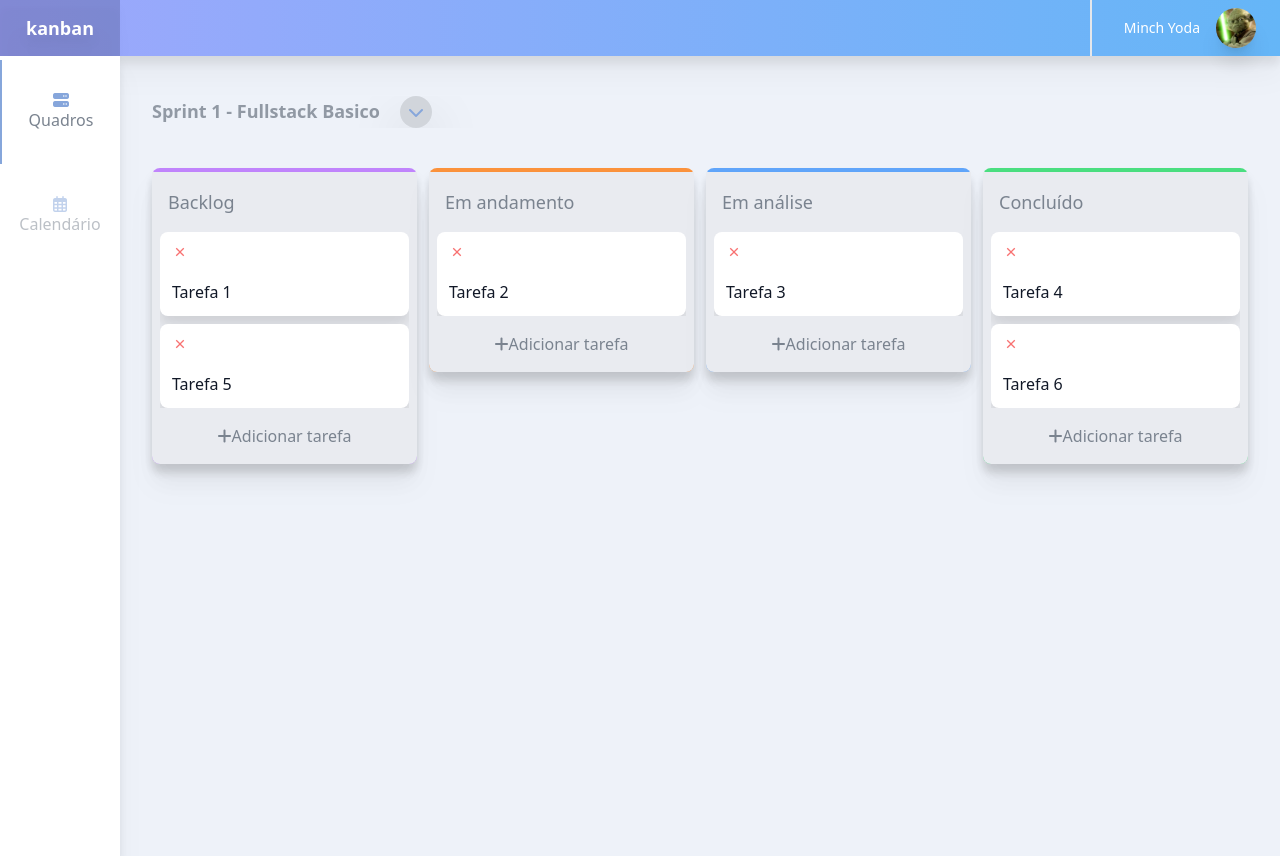
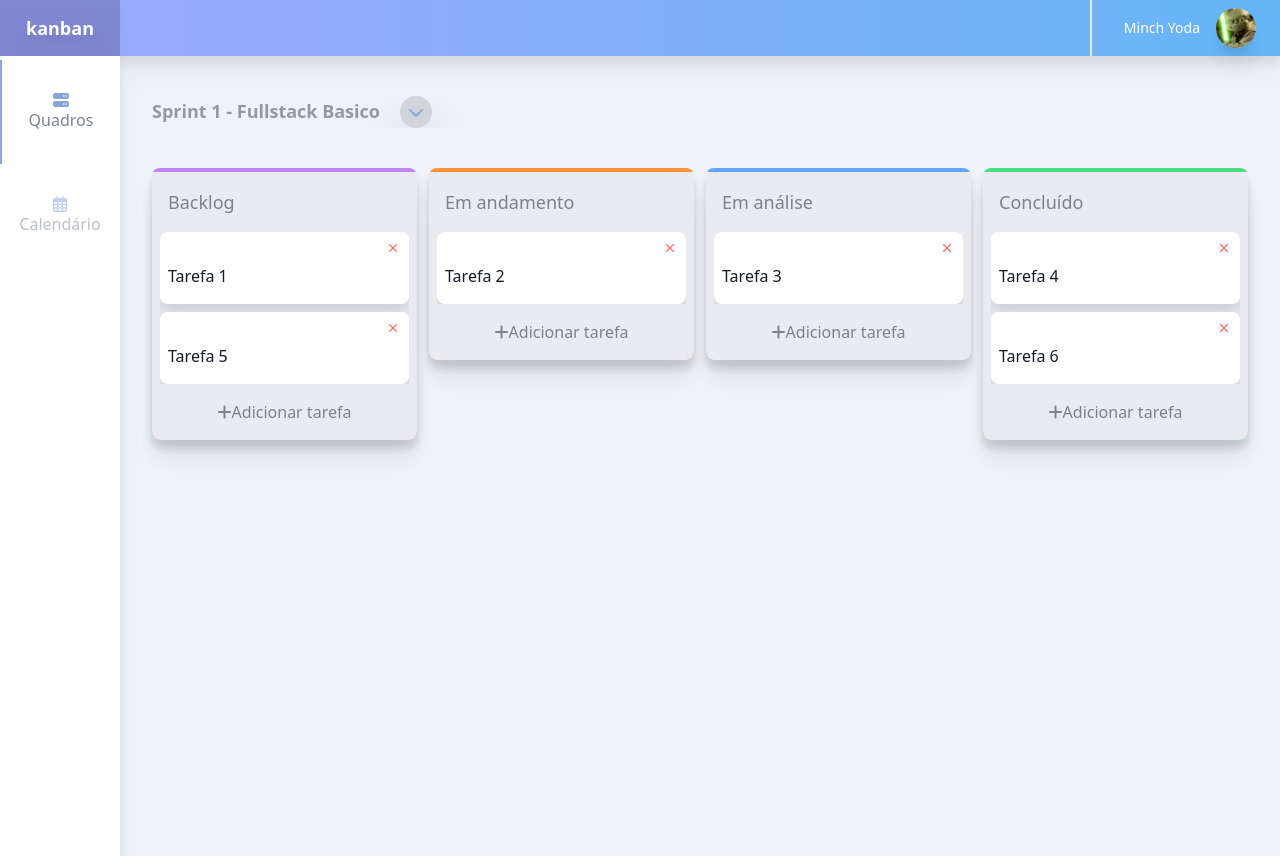
Before and after one commit to bpbastos/kanban-app, a Vue app: page / in a window 1280 px wide. Built offline with nearby package versions, Linux system fonts and the light colour scheme; data requests are answered from the project's data file.

Commit message:
refactor: refatoração no componente taskcard

```diff
--- a/src/components/TaskCard.vue
+++ b/src/components/TaskCard.vue
@@ -1,67 +1,82 @@
 <template>
-  <article class="flex flex-col space-y-5 rounded-lg bg-white p-3 drop-shadow-xl">
+  <article class="flex flex-col rounded-lg bg-white drop-shadow-xl p-2 space-y-2 cursor-pointer" @click="goToEditTask">
     <div class="flex justify-between">
-      <span
-        v-if="priority === 'low'"
-        class="block w-24 rounded bg-blue-500 p-1 text-center text-xs font-light text-white opacity-80"
-      >
-        Prioridade baixa
+      <span class="block w-24 rounded  p-1 text-center text-xs font-light text-white opacity-80" :class="priorityColor">
+        {{ priorityLabel }}
       </span>
-      <span
-        v-if="priority === 'normal'"
-        class="block w-24 rounded bg-green-500 p-1 text-center text-xs font-light text-white opacity-80"
-      >
-        Prioridade média
-      </span>
-      <span
-        v-if="priority === 'high'"
-        class="block w-24 rounded bg-purple-500 p-1 text-center text-xs font-light text-white opacity-80"
-      >
-        Prioridade alta
-      </span>
-      <div
-        class="text-red-400 hover:text-red-700 cursor-pointer text-xs"
-        @click="emit('delete', id)"
-      >
-        <svg
-          class="fill-current"
-          xmlns="http://www.w3.org/2000/svg"
-          viewBox="0 0 24 24"
-          width="16"
-          height="16"
-        >
+      <div class="text-red-400 hover:text-red-700 cursor-pointer text-xs w-2/2"
+        :class="priority ? 'w-2/2' : 'content-end'" @click="deleteTask">
+        <svg class="fill-current" xmlns="http://www.w3.org/2000/svg" viewBox="0 0 24 24" width="16" height="16">
           <path fill="none" d="M0 0h24v24H0z"></path>
           <path
-            d="M12 10.586l4.95-4.95 1.414 1.414-4.95 4.95 4.95 4.95-1.414 1.414-4.95-4.95-4.95 4.95-1.414-1.414 4.95-4.95-4.95-4.95L7.05 5.636z"
-          ></path>
+            d="M12 10.586l4.95-4.95 1.414 1.414-4.95 4.95 4.95 4.95-1.414 1.414-4.95-4.95-4.95 4.95-1.414-1.414 4.95-4.95-4.95-4.95L7.05 5.636z">
+          </path>
         </svg>
       </div>
     </div>
     <span class="text-base font-normal text-gray-900">{{ title }}</span>
-    <div class="flex flex-row space-x-1 items-center text-xs" v-if="totalSubTasks > 0">
+    <div class="flex flex-row space-x-1 justify-between items-center text-xs">
+      <div class="flex items-center" v-show="totalSubTasks > 0">
         <div class="bg-blue-100 flex rounded-3xl px-1 sm:px-1.5 py-0.5 text-blue-900 mr-1">
           <svg class="fill-current" xmlns="http://www.w3.org/2000/svg" viewBox="0 0 24 24" width="19">
             <path fill="none" d="M0 0h24v24H0z"></path>
             <path
-            d="M4 3h16a1 1 0 0 1 1 1v16a1 1 0 0 1-1 1H4a1 1 0 0 1-1-1V4a1 1 0 0 1 1-1zm1 2v14h14V5H5zm6.003 11L6.76 11.757l1.414-1.414 2.829 2.829 5.656-5.657 1.415 1.414L11.003 16z"
-          ></path>
+              d="M4 3h16a1 1 0 0 1 1 1v16a1 1 0 0 1-1 1H4a1 1 0 0 1-1-1V4a1 1 0 0 1 1-1zm1 2v14h14V5H5zm6.003 11L6.76 11.757l1.414-1.414 2.829 2.829 5.656-5.657 1.415 1.414L11.003 16z">
+            </path>
           </svg>
           <h4 class="tracking-wider">{{ totalSubTasksDone }}/{{ totalSubTasks }}</h4>
         </div>
-      <progress
-        class="shadow-2xl w-12 sm:w-20"
-        :value="totalSubTasksDone"
-        :max="totalSubTasks"
-      ></progress>
+        <progress class="shadow-2xl w-12 sm:w-20" :value="totalSubTasksDone" :max="totalSubTasks"></progress>
+      </div>
     </div>
   </article>
 </template>
 
 <script setup>
+import { ref } from 'vue';
+import { useRouter } from 'vue-router'
+import TaskDataService from '../services/TaskDataService'
+
+const emit = defineEmits(['delete'])
+const priorityLabel = ref('')
+const priorityColor = ref('')
+const router = useRouter()
+
+const setPriorityLabel = (p) => {
+  if (p === "low") {
+    priorityLabel.value = 'Prioridade Baixa'
+    priorityColor.value = 'bg-blue-500'
+  } else if (p === "normal") {
+    priorityLabel.value = 'Prioridade Média'
+    priorityColor.value = 'bg-green-500'
+  } else if (p === "high") {
+    priorityLabel.value = 'Prioridade Alta'
+    priorityColor.value = 'bg-purple-500'
+  }
+}
+
+const deleteTask = () => {
+  TaskDataService.delete(props.id)
+    .then((response) => {
+      emit('delete', props.id)
+    })
+    .catch((e) => {
+      console.log(e)
+    })
+}
+
+const goToEditTask = () => {
+  router.push({name:'EditTask', params: {id: props.id}})
+}
+
 const props = defineProps({
+  id: Number,
   priority: String,
   title: String,
   totalSubTasksDone: Number,
   totalSubTasks: Number
 })
+
+setPriorityLabel(props.priority)
+
 </script>
```
Lines whose indentation alone changed are shown as unchanged.
